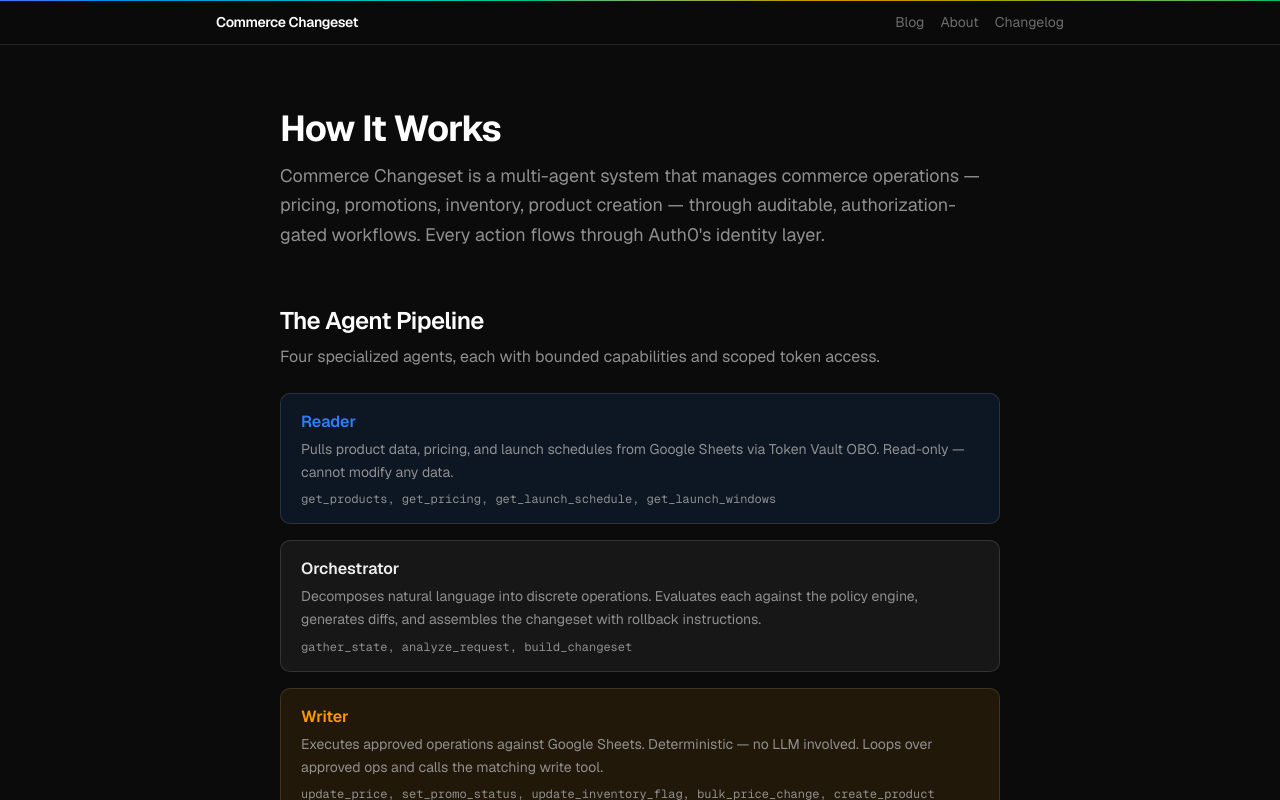
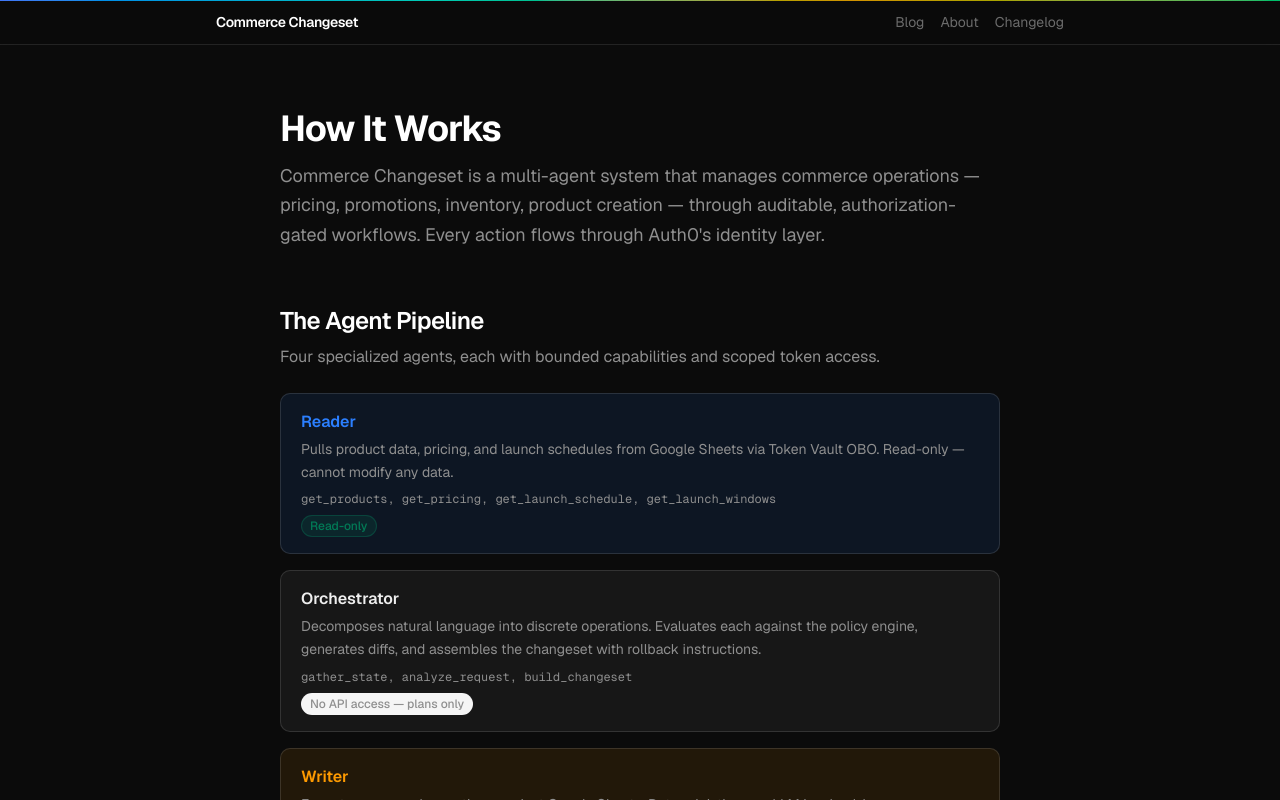
Before and after one commit to jeffgreendesign/commerce-changeset, a Next.js app: page /about in a window 1280 px wide. Built offline with nearby package versions, Linux system fonts and the light colour scheme.

Commit message:
Add OAuth scope badges and Token Vault flow summary to About page

```diff
--- a/app/(content)/about/page.tsx
+++ b/app/(content)/about/page.tsx
@@ -14,6 +14,10 @@
     description:
       "Pulls product data, pricing, and launch schedules from Google Sheets via Token Vault OBO. Read-only — cannot modify any data.",
     tools: "get_products, get_pricing, get_launch_schedule, get_launch_windows",
+    scope: "spreadsheets.readonly",
+    scopeLabel: "Read-only",
+    scopeColor:
+      "bg-emerald-500/10 text-emerald-700 dark:text-emerald-400 border-emerald-500/20",
   },
   {
     name: "Orchestrator",
@@ -22,6 +26,10 @@
     description:
       "Decomposes natural language into discrete operations. Evaluates each against the policy engine, generates diffs, and assembles the changeset with rollback instructions.",
     tools: "gather_state, analyze_request, build_changeset",
+    scope: "none",
+    scopeLabel: "No API access — plans only",
+    scopeColor:
+      "bg-muted text-muted-foreground border-border",
   },
   {
     name: "Writer",
@@ -31,6 +39,10 @@
       "Executes approved operations against Google Sheets. Deterministic — no LLM involved. Loops over approved ops and calls the matching write tool.",
     tools:
       "update_price, set_promo_status, update_inventory_flag, bulk_price_change, create_product",
+    scope: "spreadsheets",
+    scopeLabel: "Read-write",
+    scopeColor:
+      "bg-amber-500/10 text-amber-700 dark:text-amber-400 border-amber-500/20",
   },
   {
     name: "Notifier",
@@ -39,6 +51,10 @@
     description:
       "Sends execution summaries and detailed audit receipts via Gmail using Token Vault OBO. Deterministic — templates the email from changeset data.",
     tools: "send_launch_notification",
+    scope: "gmail.send",
+    scopeLabel: "Send-only",
+    scopeColor:
+      "bg-blue-500/10 text-blue-700 dark:text-blue-400 border-blue-500/20",
   },
 ];
 
@@ -139,10 +155,23 @@
               <p className="mt-2 font-mono text-xs text-muted-foreground">
                 {agent.tools}
               </p>
+              <span
+                className={`mt-2 inline-block rounded-full border px-2 py-0.5 text-xs font-medium ${agent.scopeColor}`}
+              >
+                {agent.scopeLabel}
+              </span>
             </div>
           ))}
         </div>
       </section>
+
+      {/* Token Vault Flow */}
+      <p className="mt-6 text-sm leading-relaxed text-muted-foreground">
+        <strong className="text-foreground">Token Vault Flow:</strong> User
+        connects Google once via Auth0 Connected Accounts. Auth0 stores the
+        refresh token in Token Vault. Each agent exchanges for a scoped access
+        token at execution time. Tokens never reach the frontend.
+      </p>
 
       {/* Token Vault OBO */}
       <section className="mt-14">
```
